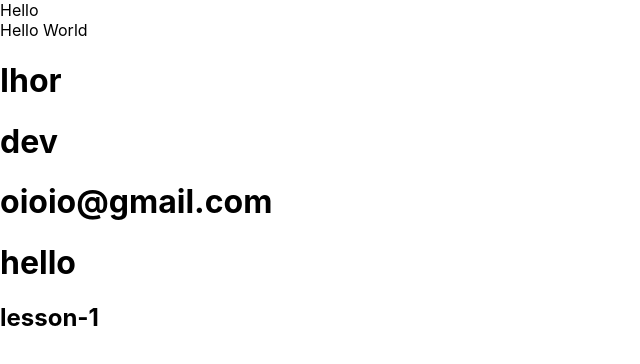
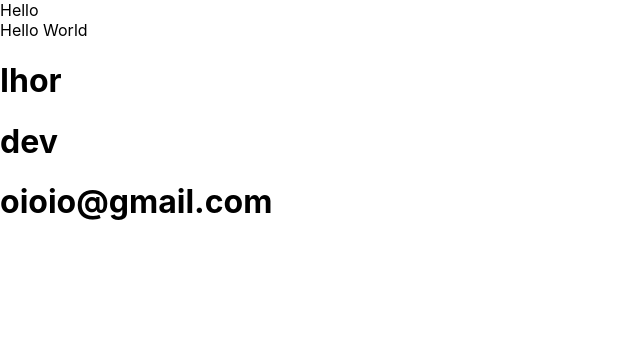
Before and after one commit to jukitot/react_course_march, a React (Create React App) app: page / in a window 1280 px wide. Shown: the top 364 px of the page, without its empty margins (0-640 px from the left). Built offline with nearby package versions, Linux system fonts and the light colour scheme.

Commit message:
lesson_1

```diff
--- a/src/components/UserComponent/UserComponent.jsx
+++ b/src/components/UserComponent/UserComponent.jsx
@@ -6,8 +6,8 @@
             <h1>{name}</h1>
             <h1>{nickname}</h1>
             <h1>{email}</h1>
-            <h1>hello</h1>
-            <h2>lesson-1</h2>
+
+
         </div>
     )
 }
```
